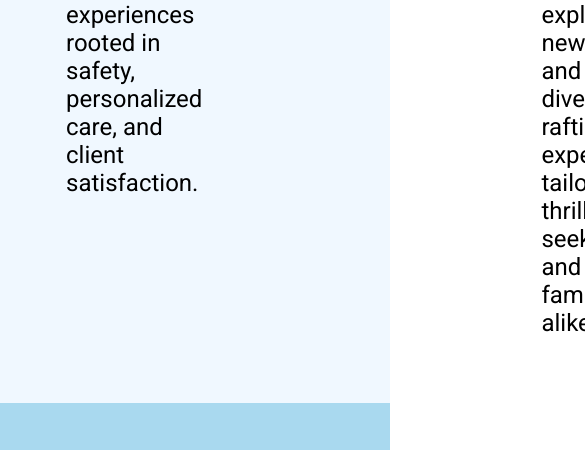
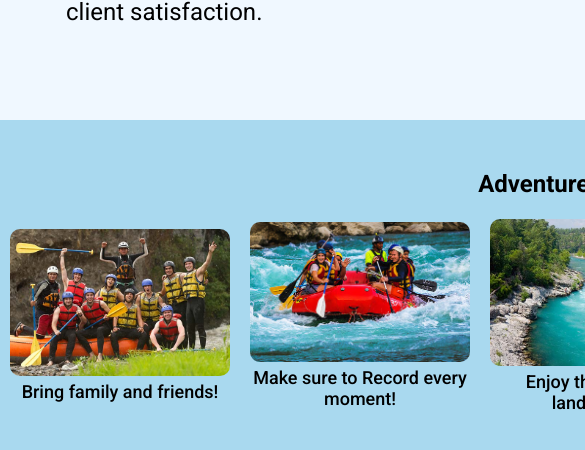
Before and after one commit to pdmoura/wdd130, a plain HTML site: page wwr/about.html in a window 390 px wide. Shown: the part 1233-1683 px from the top of the page, 585 px wide, since content can reach past the window. Drawn offline with Linux system fonts and the light colour scheme.

Commit message:
removed background color for the  images and fixed some responsivess issues for now

```diff
--- a/wwr/styles/rafting.css
+++ b/wwr/styles/rafting.css
@@ -28,7 +28,7 @@ header {
 	flex-wrap: wrap;
 	list-style: none;
 	padding: 0;
-  max-width: 1000px;
+  width: 1000px;
   justify-content: center;
 
 }
@@ -59,8 +59,9 @@ header img {
 
 body {
   font-family: "Roboto", serif;
-  margin: 0;
+  margin: 0 auto;
   padding: 0;
+  width: 1200px;
 }
 
 
@@ -171,11 +172,13 @@ grid-template-columns: 1fr auto 1fr;
 .adventure h2 {
   grid-column: span 5;
   text-align: center;
+  margin-bottom: 1rem;
 }
 
 
 .images-container{
   display: flex;
+  flex-wrap: wrap;
 
 }
 
@@ -186,13 +189,13 @@ grid-template-columns: 1fr auto 1fr;
   height: auto;
   padding: 5px;
   margin: auto;
-  background-color: var(--primary-color);
 }
 
 .image-box figcaption{
   font-size: large;
   font-weight: 500;
   margin-top: 5px;
+
 }
 
 .image-box img{
```
